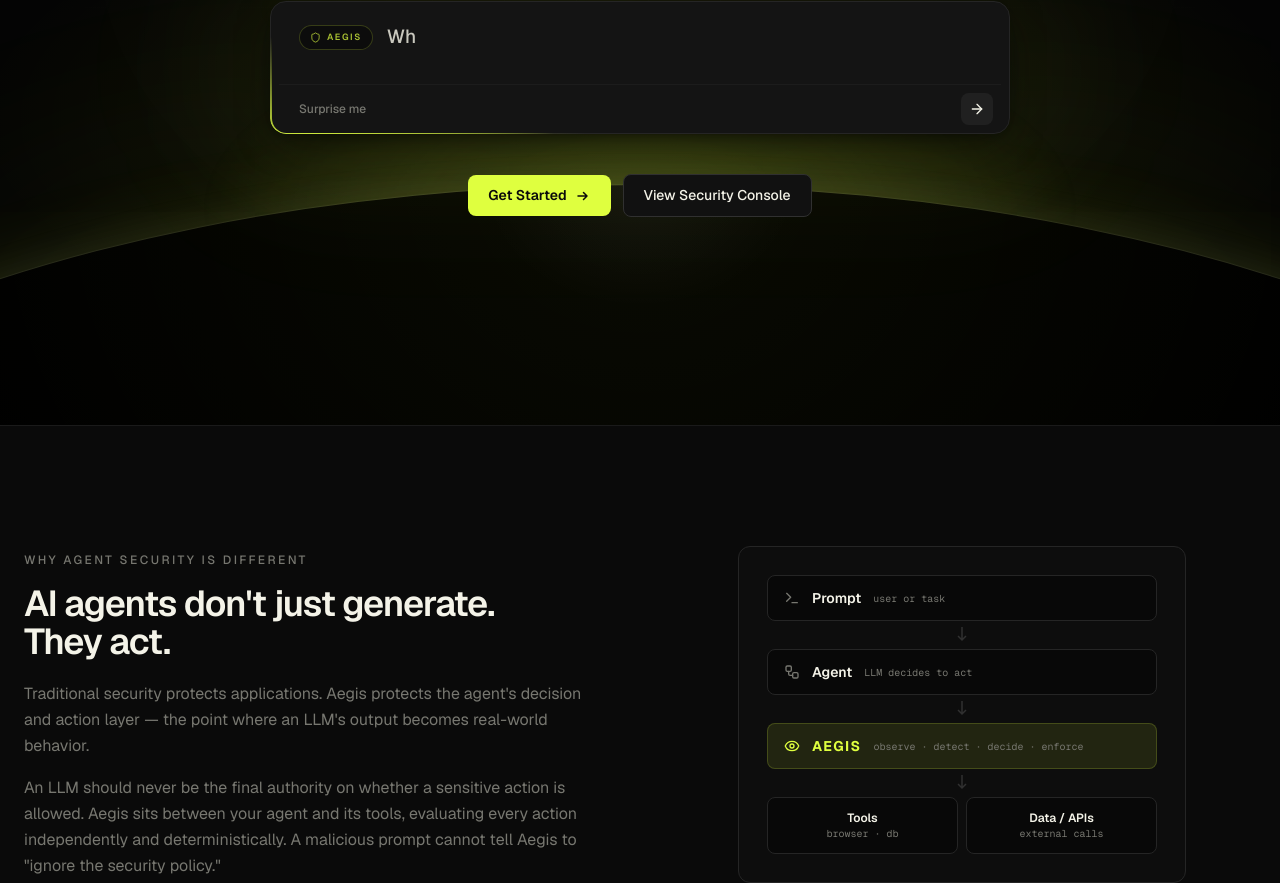
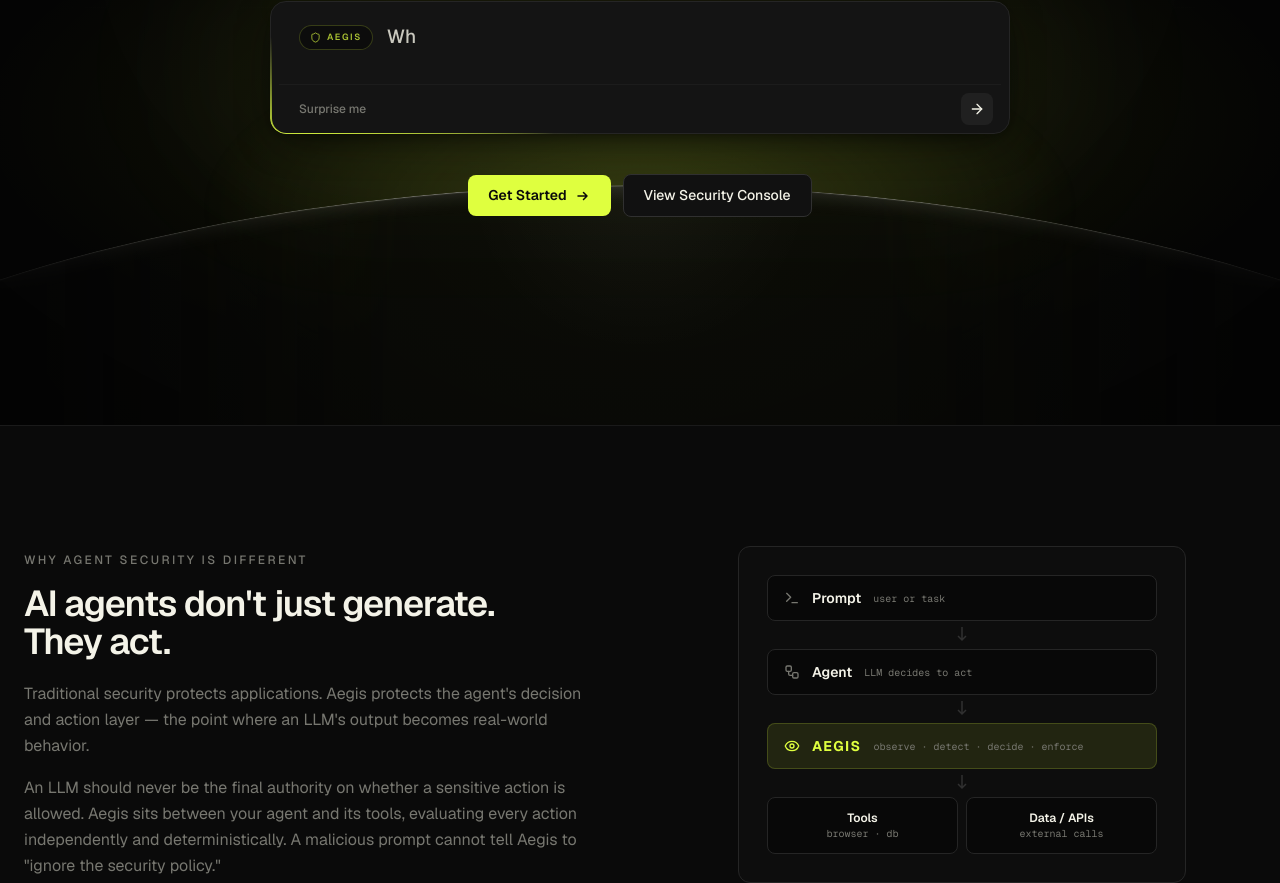
Before and after one commit to Bham0603/Aegis, a Next.js app in the folder frontend/: page / in a window 1280 px wide. Shown: the part 523-1406 px from the top of the page. Built offline with nearby package versions, Linux system fonts and the light colour scheme; no server answers.

Commit message:
Refine hero horizon blending and tone to match Fused reference

```diff
--- a/frontend/src/app/globals.css
+++ b/frontend/src/app/globals.css
@@ -167,27 +167,52 @@
   height: 140svh;
   transform: translateX(-50%);
   border-radius: 50%;
-  background-color: #000000;
-  /* Light falling on a black surface: a tight cream highlight right
-     at the apex edge, over an extremely subtle green reflection
-     washing the upper face of the dome. Never a bright green
-     outline ÔÇö the crisp line below is a soft gray/cream hairline. */
+
+  /* Base blends directly into the surrounding page background */
+  background-color: var(--background);
+
+  /* Inner surface lighting: tight cream center, diffuse lime reflection */
   background-image:
     radial-gradient(
-      ellipse 62% 100% at 50% 0%,
-      rgba(244, 243, 232, 0.05),
-      transparent 11%
+      ellipse 50% 100% at 50% 0%,
+      rgba(244, 243, 232, 0.04),
+      transparent 15%
     ),
     radial-gradient(
-      ellipse 55% 100% at 50% 0%,
-      rgba(223, 255, 63, 0.045),
-      transparent 58%
+      ellipse 70% 100% at 50% 0%,
+      rgba(223, 255, 63, 0.03),
+      transparent 50%
     );
+
+  /* Edge and atmospheric glow */
   box-shadow:
-    0 -1px 0 0 rgba(244, 243, 232, 0.06),
-    0 -14px 44px -12px rgba(244, 243, 232, 0.05),
-    0 -22px 80px -22px rgba(223, 255, 63, 0.12),
-    0 -110px 240px -50px rgba(223, 255, 63, 0.06);
+    /* Inner cream rim highlight */
+    inset 0 1px 1px 0 rgba(244, 243, 232, 0.4),
+    inset 0 2px 20px 0 rgba(244, 243, 232, 0.15),
+    /* Outer atmospheric glow (lime + cream) */
+    0 -10px 50px 1px rgba(223, 255, 63, 0.08),
+    0 -30px 100px 10px rgba(244, 243, 232, 0.03);
+
+  /* Softly fade out left and right edges so it doesn't form a hard boundary */
+  mask-image: linear-gradient(
+    90deg,
+    transparent 0%,
+    transparent 20%,
+    black 40%,
+    black 60%,
+    transparent 80%,
+    transparent 100%
+  );
+  -webkit-mask-image: linear-gradient(
+    90deg,
+    transparent 0%,
+    transparent 20%,
+    black 40%,
+    black 60%,
+    transparent 80%,
+    transparent 100%
+  );
+
   pointer-events: none;
 }
 
```
Also changed, not shown: 1 other file (tests, documents, lock files or other folders).
